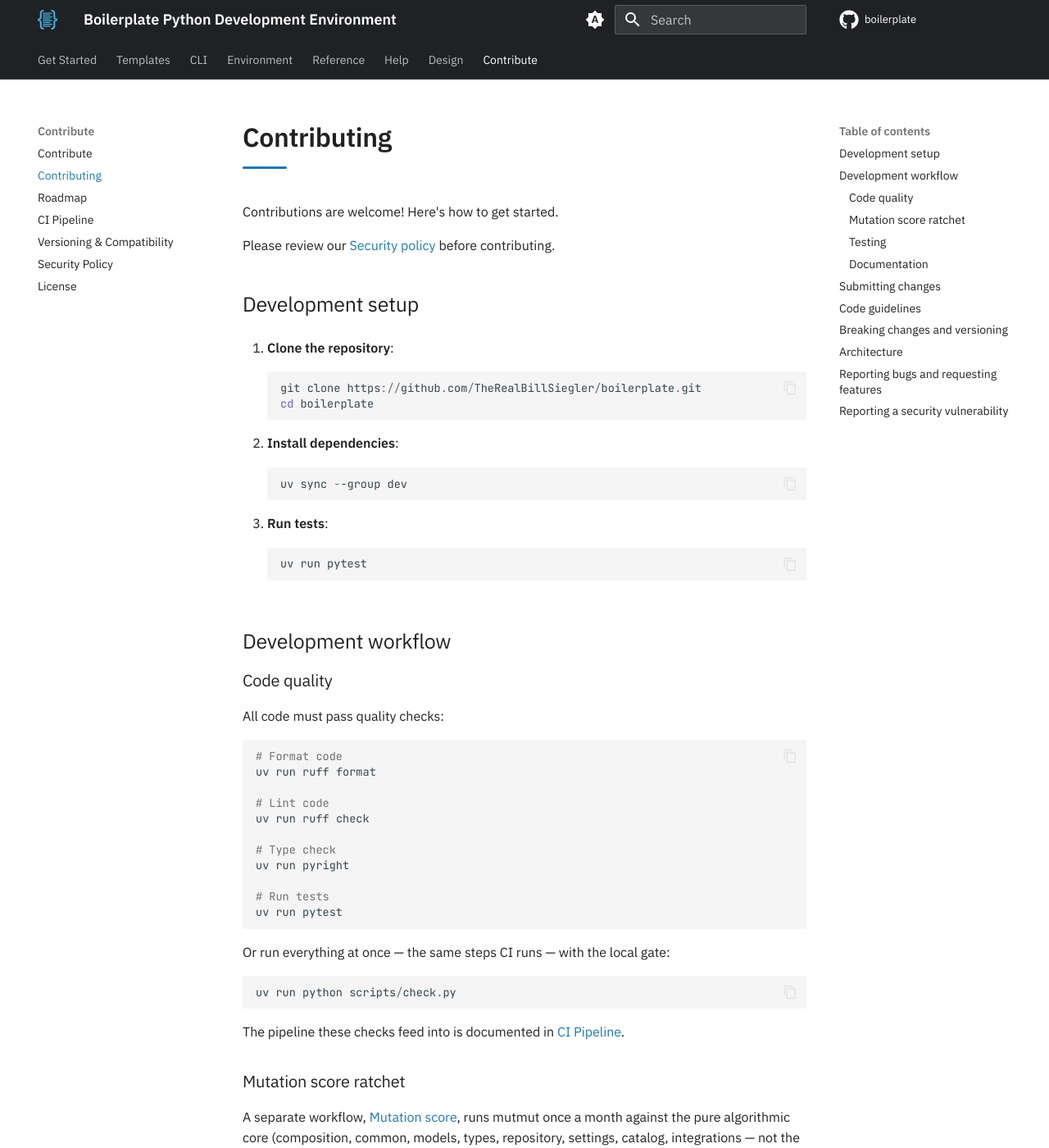
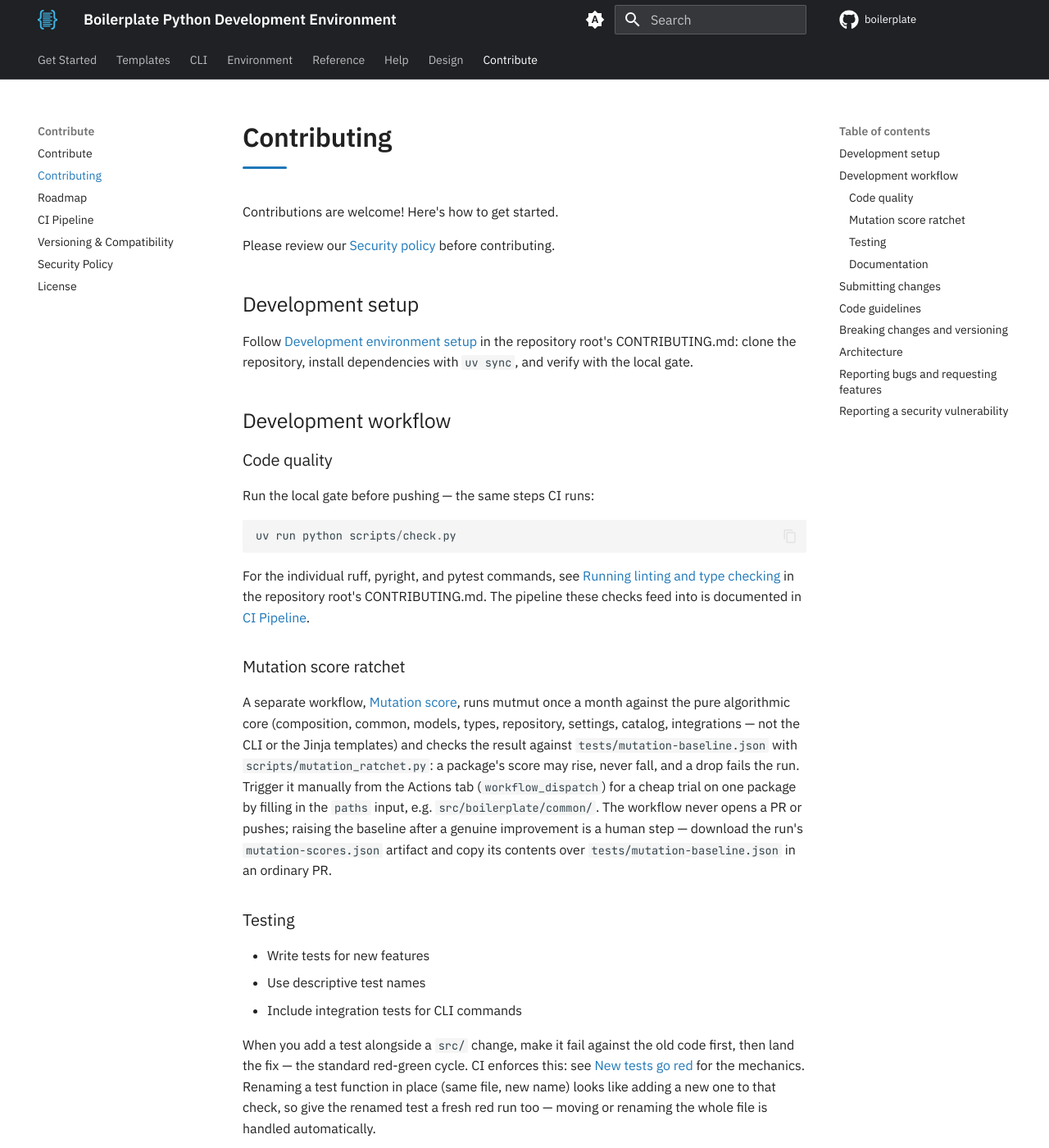
Before and after one commit to TheRealBillSiegler/boilerplate, an MkDocs documentation site: the page built from docs/governance/contributing.md, in a window 1280 px wide and 1400 px high. Shown: the whole window at 82% size. Built offline with MkDocs 1.6.1 and Material for MkDocs 9.7.7, drawn with Linux system fonts in a browser that asks for light colours; comment, search, counter and statistics services are not loaded; the version menu is left out; some of the changed text lies outside the part shown.

Commit message:
docs: point the site's contributing guide at CONTRIBUTING.md
Development setup, the granular ruff/pyright/pytest commands, the
pull-request steps, and the code-guidelines list repeated
CONTRIBUTING.md's content on the docs site with a different (and in
places incorrect) version. Point each at the root file's now-single
copy instead, and keep only what the site adds: the local-gate
one-liner with a link into the CI pipeline explanation, and the
PR-title conventional-commit check.

Everything unique to this page -- security reporting, versioning and
breaking-change policy, architecture, the mutation-score ratchet,
bug/feature reporting, and the red-green testing discipline -- is
unchanged.

Co-Authored-By: Claude Sonnet 5 <noreply@anthropic.com>

````diff
--- a/docs/governance/contributing.md
+++ b/docs/governance/contributing.md
@@ -6,52 +6,19 @@ Please review our [Security policy](./security.md) before contributing.
 
 ## Development setup
 
-1. **Clone the repository**:
-
-    ```powershell
-    git clone https://github.com/TheRealBillSiegler/boilerplate.git
-    cd boilerplate
-    ```
-
-2. **Install dependencies**:
-
-    ```powershell
-    uv sync --group dev
-    ```
-
-3. **Run tests**:
-
-    ```powershell
-    uv run pytest
-    ```
+Follow [Development environment setup](https://github.com/TheRealBillSiegler/boilerplate/blob/develop/CONTRIBUTING.md#development-environment-setup) in the repository root's CONTRIBUTING.md: clone the repository, install dependencies with `uv sync`, and verify with the local gate.
 
 ## Development workflow
 
 ### Code quality
 
-All code must pass quality checks:
-
-```powershell
-# Format code
-uv run ruff format
-
-# Lint code
-uv run ruff check
-
-# Type check
-uv run pyright
-
-# Run tests
-uv run pytest
-```
-
-Or run everything at once — the same steps CI runs — with the local gate:
+Run the local gate before pushing — the same steps CI runs:
 
 ```powershell
 uv run python scripts/check.py
 ```
 
-The pipeline these checks feed into is documented in [CI Pipeline](./ci.md).
+For the individual ruff, pyright, and pytest commands, see [Running linting and type checking](https://github.com/TheRealBillSiegler/boilerplate/blob/develop/CONTRIBUTING.md#running-linting-and-type-checking) in the repository root's CONTRIBUTING.md. The pipeline these checks feed into is documented in [CI Pipeline](./ci.md#the-local-gate).
 
 ### Mutation score ratchet
 
@@ -73,39 +40,17 @@ When you add a test alongside a `src/` change, make it fail against the old code
 
 ## Submitting changes
 
-1. **Create a feature branch**:
+Follow the [Pull request process](https://github.com/TheRealBillSiegler/boilerplate/blob/develop/CONTRIBUTING.md#pull-request-process) in the repository root's CONTRIBUTING.md: branch from `develop`, commit with conventional commits, include tests, and run the local gate before pushing.
 
-    ```powershell
-    git checkout -b feature/your-feature-name
-    ```
+When you open the pull request:
 
-2. **Make your changes**:
-    - Follow existing code patterns
-    - Include tests
-    - Update documentation
-
-3. **Run quality checks**: `uv run python scripts/check.py` (see [Code quality](#code-quality) for the individual commands)
-
-4. **Commit and push**:
-
-    ```powershell
-    git add .
-    git commit -m "feat: your feature description"
-    git push origin feature/your-feature-name
-    ```
-
-5. **Create a pull request**:
-    - Title it as a conventional commit (`type: description`) — a workflow validates PR titles against [conventional-commit types](./ci.md)
-    - Explain the changes
-    - Reference any related issues
+- Title it as a conventional commit (`type: description`) — a workflow validates PR titles against [conventional-commit types](./ci.md).
+- Explain the changes.
+- Reference any related issues.
 
 ## Code guidelines
 
-- Use type hints consistently
-- Follow PEP 8 (enforced by Ruff)
-- Prefer composition over inheritance
-- Write clear, descriptive names
-- Keep functions focused and small
+See [Code standards](https://github.com/TheRealBillSiegler/boilerplate/blob/develop/CONTRIBUTING.md#code-standards) in the repository root's CONTRIBUTING.md.
 
 ## Breaking changes and versioning
 
````
